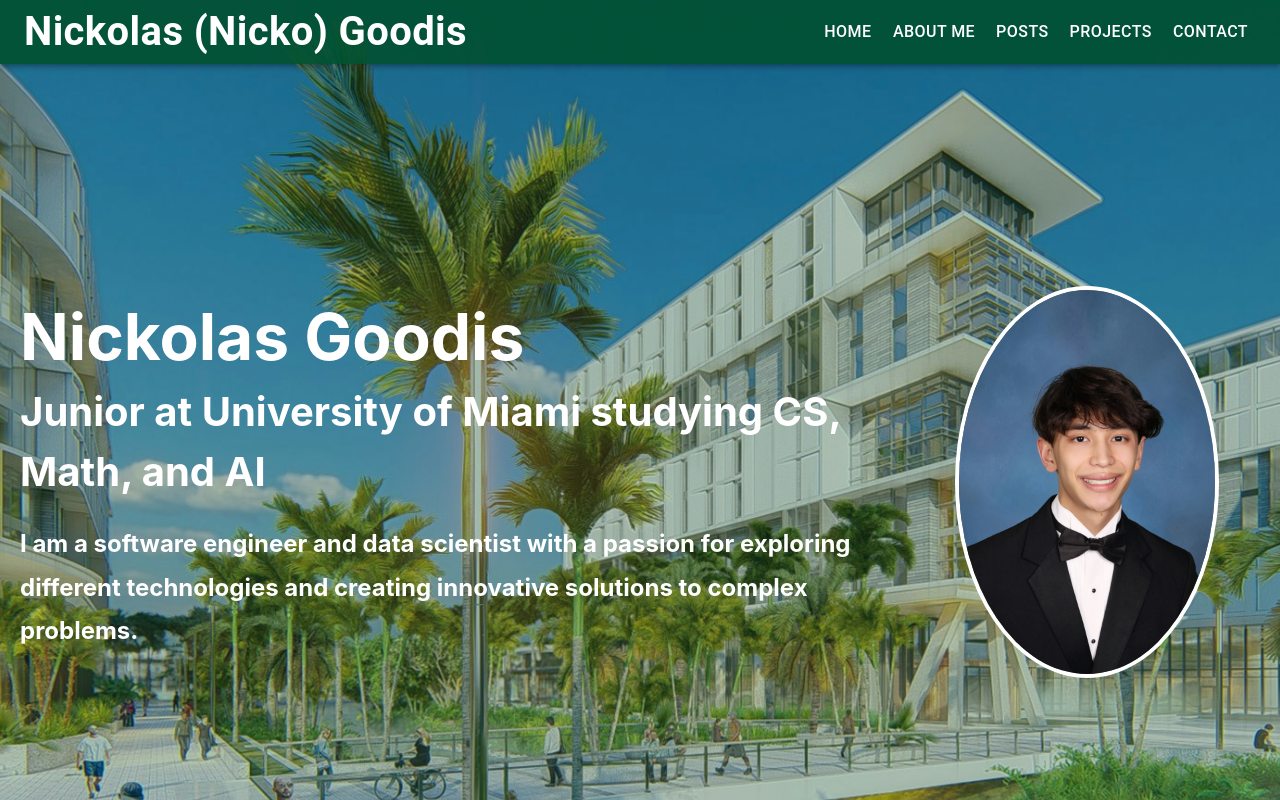
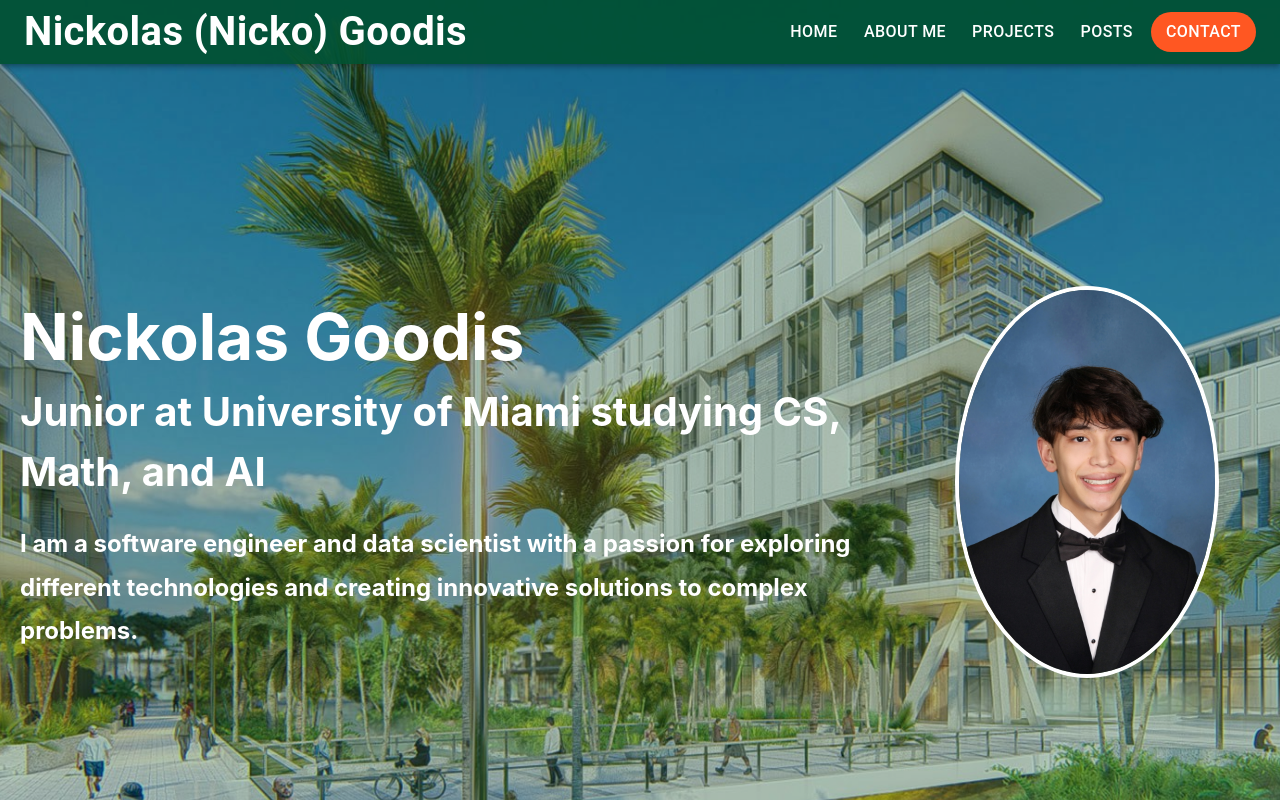
Before and after one commit to ncg87/personal-website, a React (Vite) app in the folder website/: page / in a window 1280 px wide. Shown: the top 800 px of the page. Built offline with nearby package versions, Linux system fonts and the light colour scheme.

Commit message:
added functionality to contact button

```diff
--- a/website/src/App.jsx
+++ b/website/src/App.jsx
@@ -56,7 +56,6 @@ const App = () => {
                             <Route path="/" element={<HomePage />} />
                             <Route path="/about" element={<AboutMe />} />
                             <Route path="/posts" element={<PlaceholderPage title="Posts" />} />
-                            <Route path="/contact" element={<PlaceholderPage title="Contact" />} />
                             <Route path="/projects" element={<PlaceholderPage title="Projects" />} />
                             {/* Fallback for undefined routes */}
                             <Route path="*" element={<PlaceholderPage title="404 Not Found" />} />
--- a/website/src/components/Header.jsx
+++ b/website/src/components/Header.jsx
@@ -4,8 +4,21 @@ import Toolbar from '@mui/material/Toolbar';
 import Typography from '@mui/material/Typography';
 import Button from '@mui/material/Button';
 import Box from '@mui/material/Box';
+import Menu from '@mui/material/Menu';
+import MenuItem from '@mui/material/MenuItem';
 
 const Header = () => {
+    const [anchorEl, setAnchorEl] = React.useState(null);
+
+    // Handle dropdown menu
+    const handleMenuOpen = (event) => {
+        setAnchorEl(event.currentTarget);
+    };
+
+    const handleMenuClose = () => {
+        setAnchorEl(null);
+    };
+
     return (
         <>
             <AppBar
@@ -20,7 +33,7 @@ const Header = () => {
                         sx={{
                             flexGrow: 1,
                             fontSize: 'clamp(1.5rem, 4vw, 2.5rem)', // Dynamically scales between 1.5rem and 2.5rem
-                            fontWeight: 'bold', // Make it bold for emphasis
+                            fontWeight: 'bold', // Bold for emphasis
                         }}
                     >
                         Nickolas (Nicko) Goodis
@@ -30,16 +43,15 @@ const Header = () => {
                     <Box
                         sx={{
                             display: 'flex',
-                            gap: '5px', // Space between buttons
+                            gap: '10px', // Increased spacing between buttons
                         }}
                     >
                         <Button
                             color="inherit"
-
                             sx={{
                                 alignItems: 'center',
                                 textAlign: 'center',
-                                fontSize: 'clamp(0.5rem, 2vw, 1rem)', // Dynamically scales between 0.8rem and 1rem
+                                fontSize: 'clamp(0.8rem, 2vw, 1rem)', // Dynamically scales between 0.8rem and 1rem
                             }}
                             href="/"
                         >
@@ -47,11 +59,10 @@ const Header = () => {
                         </Button>
                         <Button
                             color="inherit"
-
                             sx={{
                                 alignItems: 'center',
                                 textAlign: 'center',
-                                fontSize: 'clamp(0.5rem, 2vw, 1rem)', // Dynamically scales between 0.8rem and 1rem
+                                fontSize: 'clamp(0.8rem, 2vw, 1rem)',
                             }}
                             href="/about"
                         >
@@ -62,18 +73,7 @@ const Header = () => {
                             sx={{
                                 alignItems: 'center',
                                 textAlign: 'center',
-                                fontSize: 'clamp(0.5rem, 2vw, 1rem)', // Dynamically scales between 0.8rem and 1rem
-                            }}
-                            href="/posts"
-                        >
-                            Posts
-                        </Button>
-                        <Button
-                            color="inherit"
-                            sx={{
-                                alignItems: 'center',
-                                textAlign: 'center',
-                                fontSize: 'clamp(0.5rem, 2vw, 1rem)', // Dynamically scales between 0.8rem and 1rem
+                                fontSize: 'clamp(0.8rem, 2vw, 1rem)',
                             }}
                             href="/projects"
                         >
@@ -84,12 +84,68 @@ const Header = () => {
                             sx={{
                                 alignItems: 'center',
                                 textAlign: 'center',
-                                fontSize: 'clamp(0.5rem, 2vw, 1rem)', // Dynamically scales between 0.8rem and 1rem
+                                fontSize: 'clamp(0.8rem, 2vw, 1rem)',
                             }}
-                            href="/contact"
+                            href="/posts"
+                        >
+                            Posts
+                        </Button>
+
+                        {/* Contact Dropdown */}
+                        <Button
+                            color="inherit"
+                            onClick={handleMenuOpen} // Opens the menu on click
+                            sx={{
+                                alignItems: 'center',
+                                textAlign: 'center',
+                                fontSize: 'clamp(0.8rem, 2vw, 1rem)',
+                                backgroundColor: '#FF5722', // Orange background
+                                borderRadius: '20px', // Rounded corners
+                                color: 'white', // White text color
+                                padding: '5px 15px', // Extra padding for better appearance
+                                '&:hover': {
+                                    backgroundColor: '#E64A19', // Darker orange on hover
+                                },
+                            }}
                         >
                             Contact
                         </Button>
+                        <Menu
+                            anchorEl={anchorEl}
+                            open={Boolean(anchorEl)}
+                            onClose={handleMenuClose} // Closes menu on click outside or on an item
+                            sx={{
+                                mt: '5px', // Adjust dropdown positioning
+                                '& .MuiPaper-root': {
+                                    backgroundColor: 'rgba(0, 80, 48, 0.95)', // Dropdown background color
+                                    color: 'white', // Text color
+                                    borderRadius: '8px', // Rounded corners
+                                },
+                            }}
+                        >
+                            <MenuItem
+                                onClick={() => {
+                                    handleMenuClose();
+                                    window.location.href = 'mailto:ncg87@miami.edu';
+                                }}
+                                sx={{
+                                    fontSize: 'clamp(0.8rem, 1.5vw, 1rem)', // Responsive font size
+                                }}
+                            >
+                                Email
+                            </MenuItem>
+                            <MenuItem
+                                onClick={() => {
+                                    handleMenuClose();
+                                    window.open('/resume.pdf', '_blank');
+                                }}
+                                sx={{
+                                    fontSize: 'clamp(0.8rem, 1.5vw, 1rem)', // Responsive font size
+                                }}
+                            >
+                                Resume
+                            </MenuItem>
+                        </Menu>
                     </Box>
                 </Toolbar>
             </AppBar>
```
Also changed, not shown: 1 other file (tests, documents, lock files or other folders).
